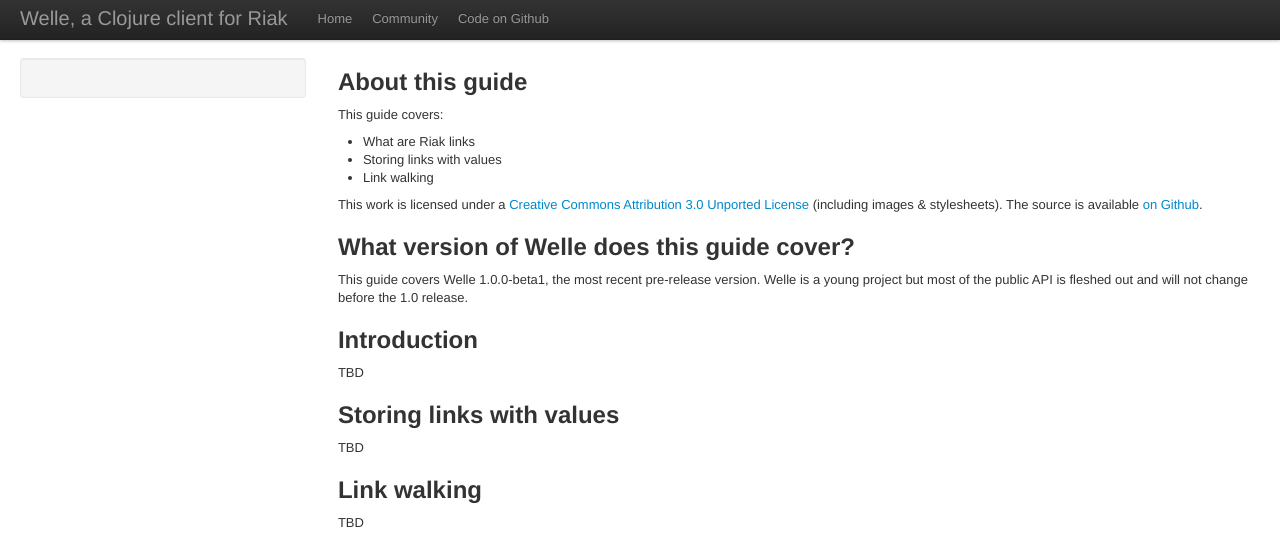
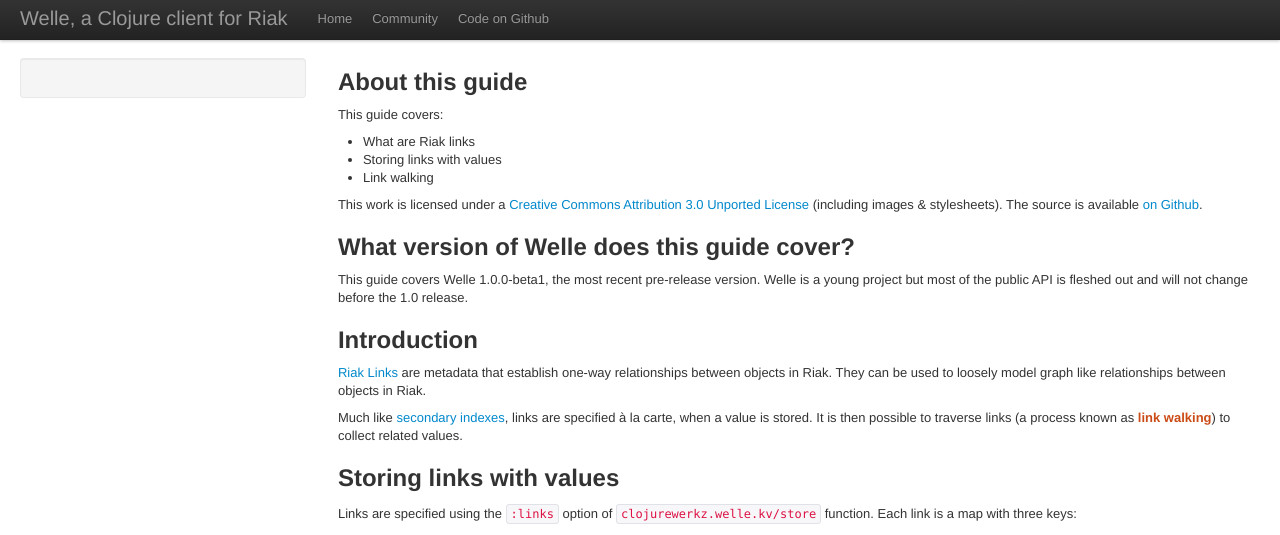
Before and after one commit to clojurewerkz/welle.docs, a Jekyll site: the page built from articles/links.md, in a window 1280 px wide and 1400 px high. Shown: the top 535 px of the window. Built offline with Jekyll 4.4.1, drawn with Linux system fonts in a browser that asks for light colours; some web fonts are replaced; some of the changed text lies outside the part shown; grey boxes are pictures that could not be loaded.

Commit message:
New guide: Links and Link Walking

```diff
--- a/articles/links.md
+++ b/articles/links.md
@@ -22,21 +22,51 @@
 
 ## Introduction
 
-TBD
+[Riak Links](http://wiki.basho.com/Links.html) are metadata that establish one-way relationships between objects in Riak. They can be used to loosely model graph like
+relationships between objects in Riak.
+
+Much like [secondary indexes](/2i.html), links are specified à la carte, when a value is stored. It is then possible to traverse links (a process known as
+**link walking**) to collect related values.
+
 
 ## Storing links with values
 
-TBD
+Links are specified using the `:links` option of `clojurewerkz.welle.kv/store` function. Each link is a map with three keys:
+
+{% gist 4e80fec97bda82d376af %}
+
+Bucket and key identify the value being referenced. Tag is a kind of relationship (some graph databases call it **relationship type**)
+
+In the following example, we create a `friend` link to express friendship between two people:
+
+{% gist 72f9f34cbf54017c7cef %}
+
 
 
 ## Link walking
 
-TBD
+To traverse a sequence links, use link walking DSL functions from the `clojurewerkz.welle.links` namespace:
+
+{% gist 6878f674b9f7b7245429 %}
+
+The `walk` function takes traversal starting point (specified here using the `clojurewerkz.welle.links/start-at` function) as the first argument and one or more steps as
+remaining arguments. Each step is specified using the `clojurewerkz.welle.links/step` function and consists of
+
+ * A bucket name
+ * A link tag to use
+ * Accumulator flag
+
+If the accumulator flag is true, values found at the given step will be included in the end result. In our example above we want to find friends of
+a particular person so we set the flag to `true`. If we wanted to find friends of friends of the person instead, we would use two steps and only included
+values found during the last step into the final result set:
+
+{% gist c31b47c1ab637713c102 %}
 
 
 ## Wrapping up
 
-TBD
+While Riak is not a graph database like [Neo4J](http://neo4j.org), links can cover many common scenarios, such as articles and comments or events and participants (when there are
+reasons to not denormalize associated values into the parent).
 
 
 ## What to read next
```
